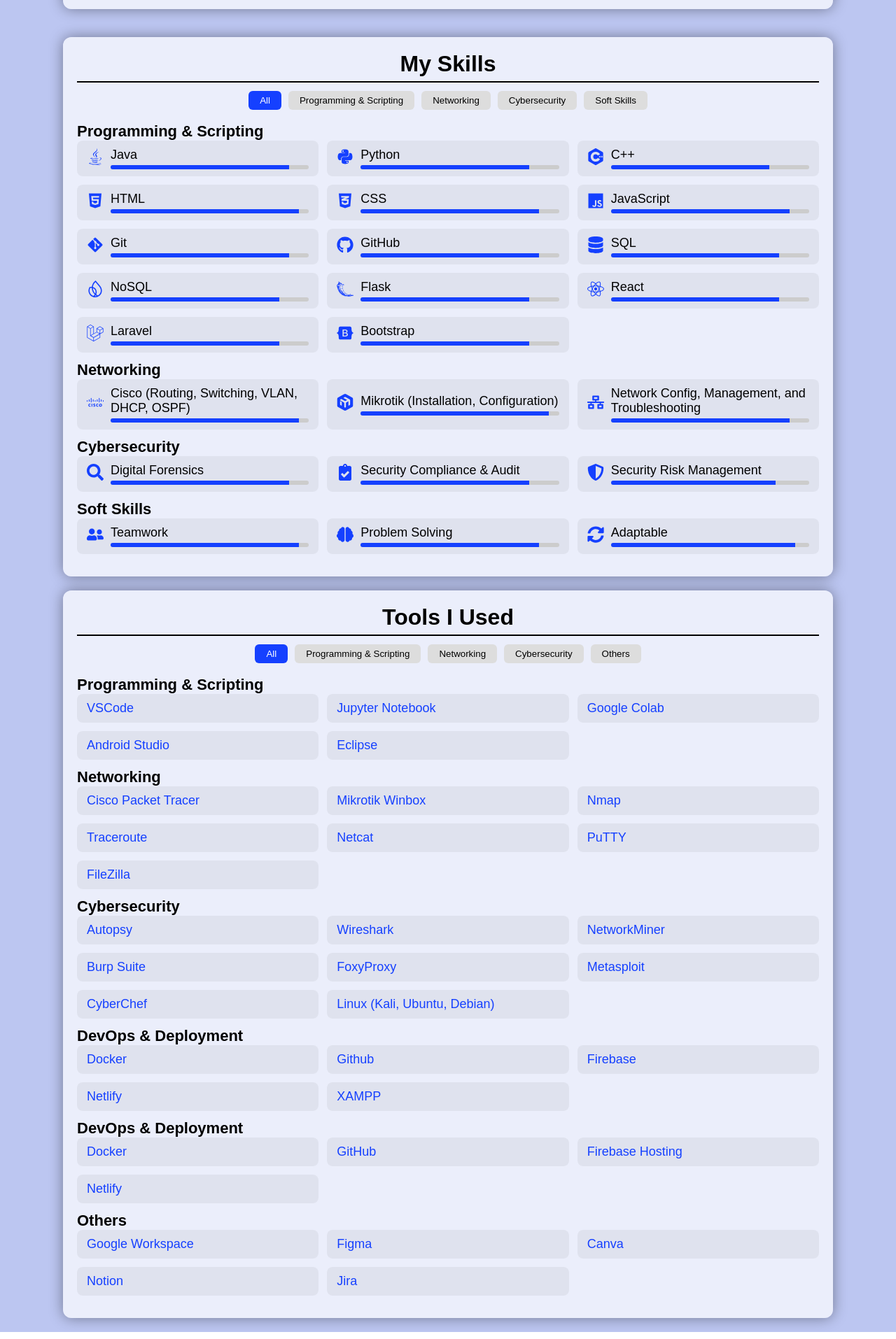
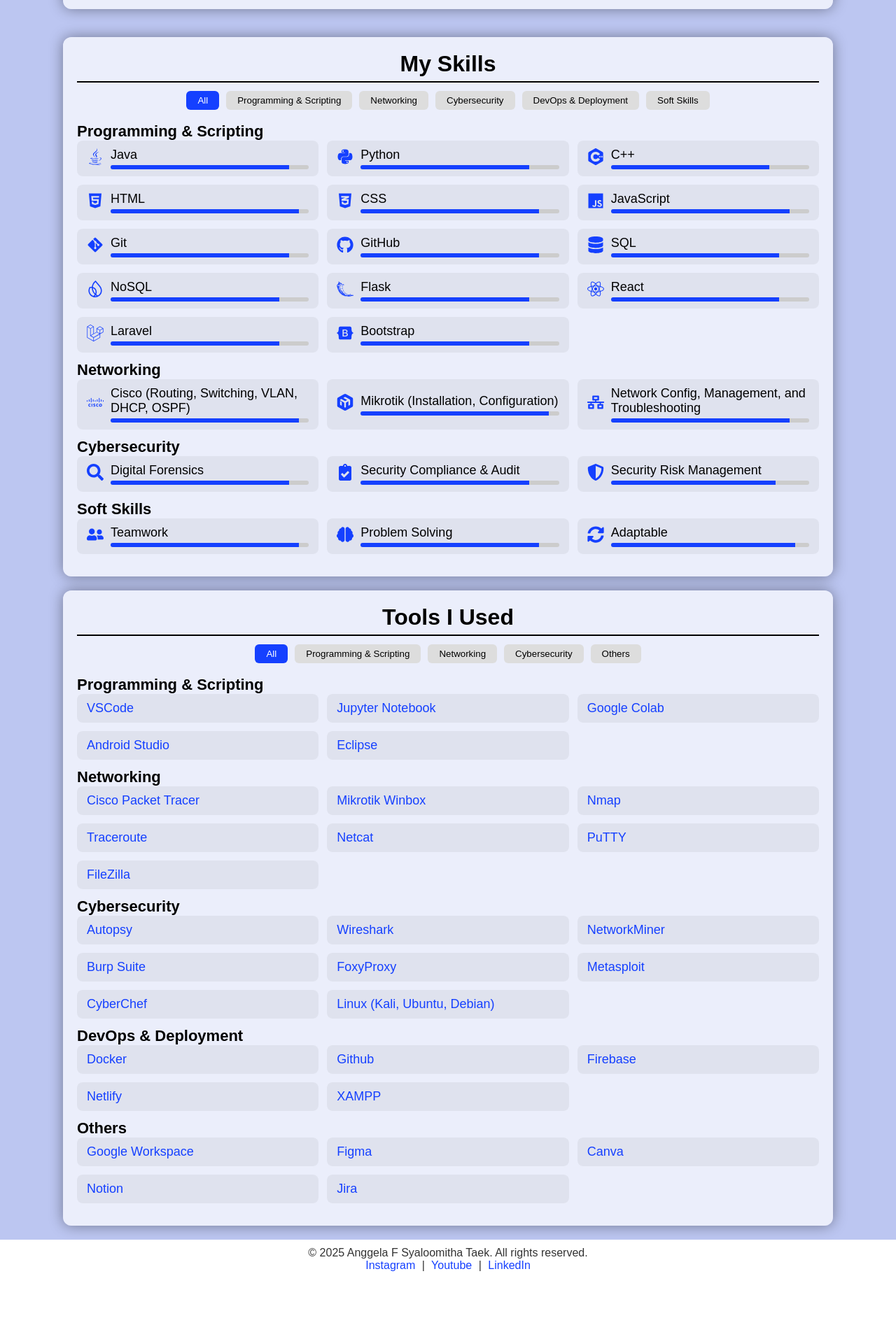
Before and after one commit to Legna10/My-Portofolio, a React (Vite) app in the folder frontend/: page / in a window 1280 px wide. Shown: the part 871-2785 px from the top of the page at 70% size. After the commit the page ends 2699 px from the top, so only its background shows below. Built offline with nearby package versions, Linux system fonts and the light colour scheme.

Commit message:
modifying skillntools

```diff
--- a/frontend/src/components/SkillsnTools/SkillsnTools.jsx
+++ b/frontend/src/components/SkillsnTools/SkillsnTools.jsx
@@ -103,15 +103,6 @@ const tools = [
     ]
   },
   {
-  category: "DevOps & Deployment",
-  items: [
-    { name: "Docker" },
-    { name: "GitHub" },
-    { name: "Firebase Hosting"},
-    { name: "Netlify" },
-  ]
-  },
-  {
     category: "Others",
     items: [
       { name: "Google Workspace" },
@@ -152,7 +143,7 @@ const SkillsnTools = () => {
       <div className="square">
         <h2>My Skills</h2>
         <div className="filter-buttons">
-          {['All', 'Programming & Scripting', 'Networking', 'Cybersecurity', 'Soft Skills'].map(btn => (
+          {['All', 'Programming & Scripting', 'Networking', 'Cybersecurity','DevOps & Deployment', 'Soft Skills'].map(btn => (
             <button
               key={btn}
               className={skillFilter === btn ? 'active' : ''}
```
